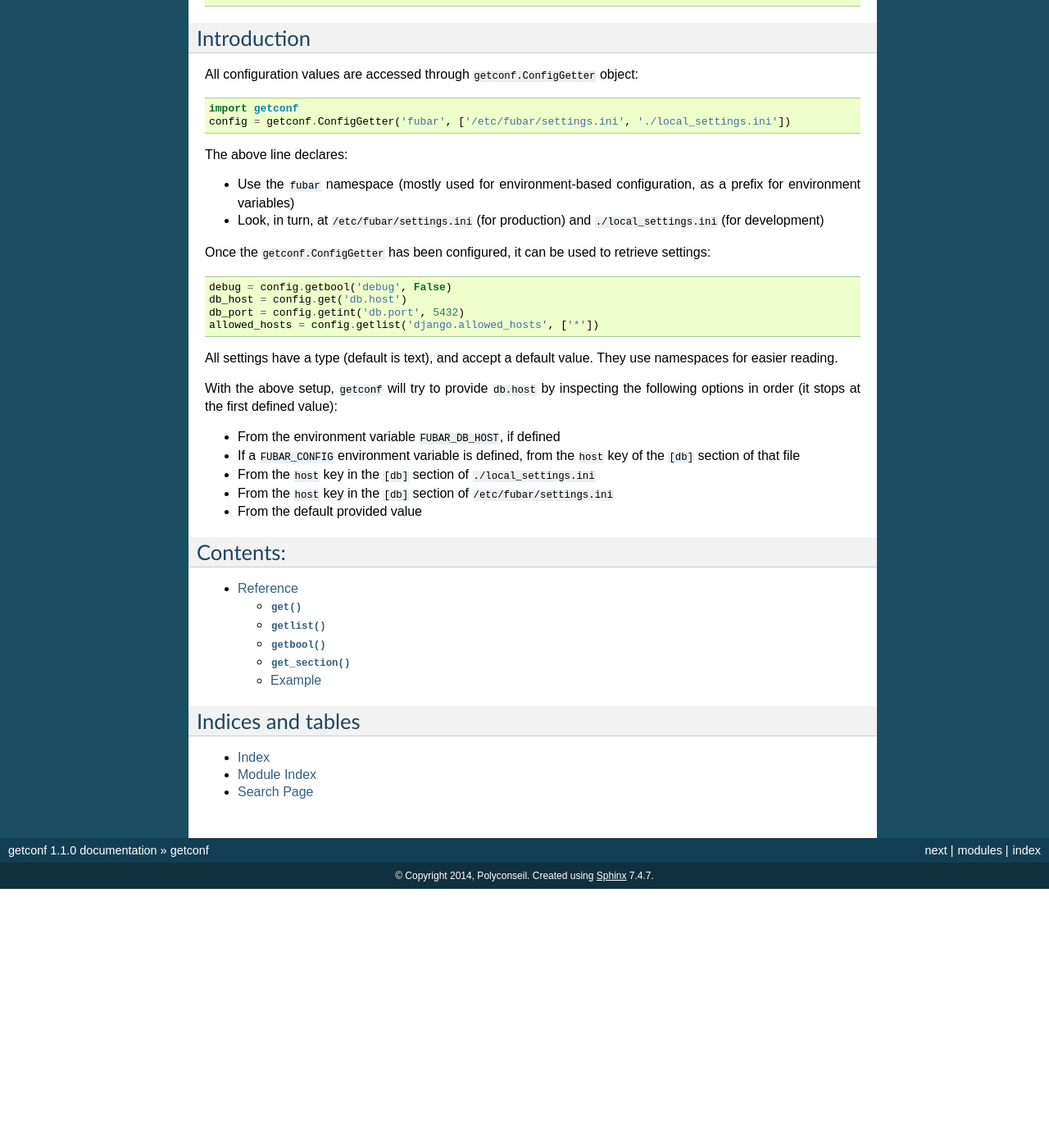
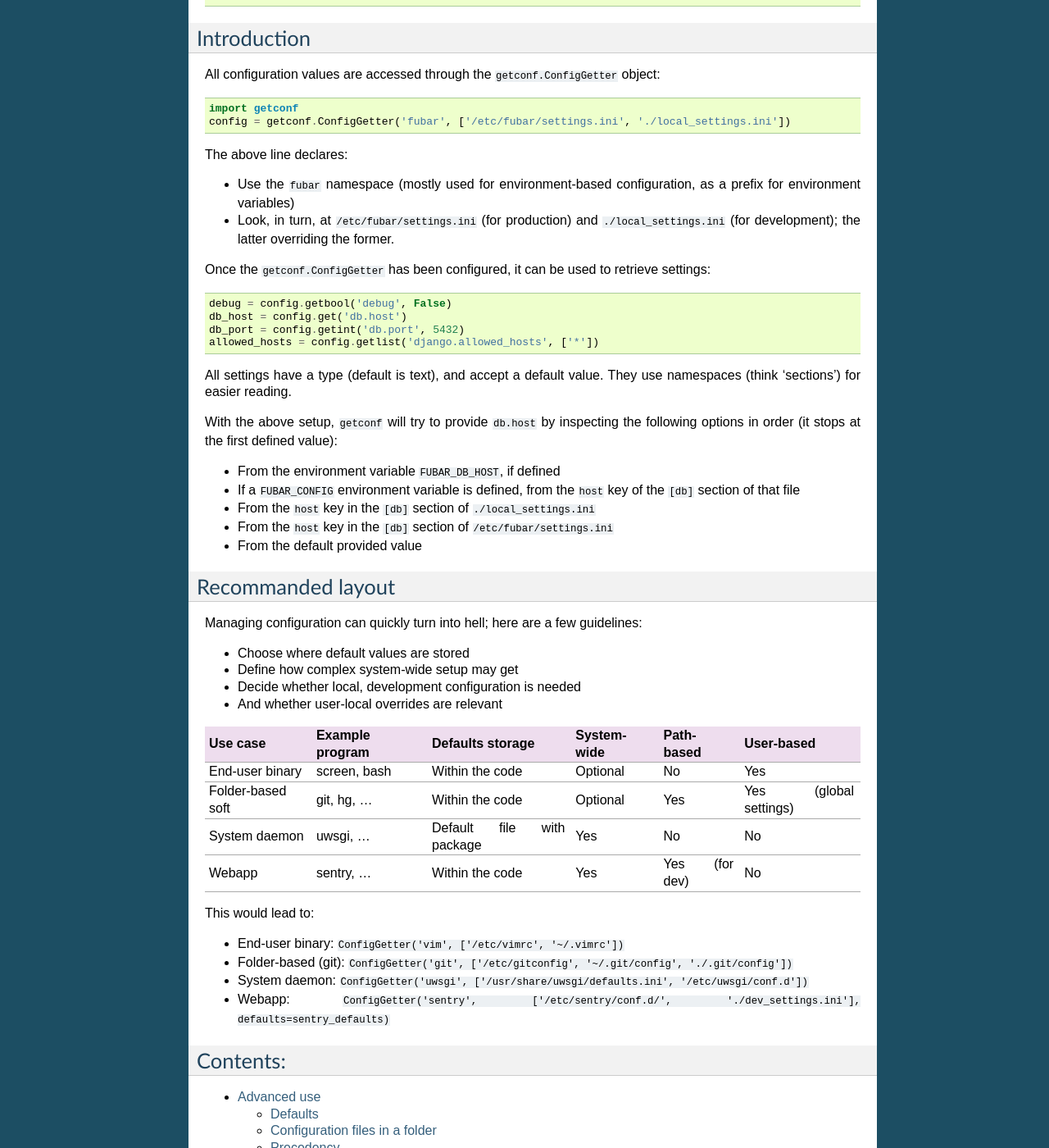
Before and after one commit to Polyconseil/getconf, a Sphinx documentation site: the page built from docs/index.rst, in a window 1280 px wide and 1400 px high, scrolled down 658 px. Shown: the whole window at 82% size. Built offline with Sphinx 7.4.7, drawn with Linux system fonts in a browser that asks for light colours; before the commit the page ends 1742 px from its top, so only the background shows below that; some of the changed text lies outside the part shown.

Commit message:
Improve docs

```diff
--- a/README.rst
+++ b/README.rst
@@ -39,7 +39,7 @@ Or from GitHub:
 Introduction
 ------------
 
-All configuration values are accessed through ``getconf.ConfigGetter`` object:
+All configuration values are accessed through the ``getconf.ConfigGetter`` object:
 
 .. code-block:: python
 
@@ -49,7 +49,7 @@ All configuration values are accessed through ``getconf.ConfigGetter`` object:
 The above line declares:
 
 * Use the ``fubar`` namespace (mostly used for environment-based configuration, as a prefix for environment variables)
-* Look, in turn, at ``/etc/fubar/settings.ini`` (for production) and ``./local_settings.ini`` (for development)
+* Look, in turn, at ``/etc/fubar/settings.ini`` (for production) and ``./local_settings.ini`` (for development); the latter overriding the former.
 
 
 Once the ``getconf.ConfigGetter`` has been configured, it can be used to retrieve settings:
@@ -62,7 +62,7 @@ Once the ``getconf.ConfigGetter`` has been configured, it can be used to retriev
     allowed_hosts = config.getlist('django.allowed_hosts', ['*'])
 
 All settings have a type (default is text), and accept a default value.
-They use namespaces for easier reading.
+They use namespaces (think 'sections') for easier reading.
 
 With the above setup, ``getconf`` will try to provide ``db.host`` by inspecting
 the following options in order (it stops at the first defined value):
@@ -73,4 +73,32 @@ the following options in order (it stops at the first defined value):
 - From the ``host`` key in the ``[db]`` section of ``/etc/fubar/settings.ini``
 - From the default provided value
 
+
+Recommanded layout
+------------------
+
+Managing configuration can quickly turn into hell; here are a few guidelines:
+
+* Choose where default values are stored
+* Define how complex system-wide setup may get
+* Decide whether local, development configuration is needed
+* And whether user-local overrides are relevant
+
+======================= =============== =============================== =================== =============== ========================
+Use case                Example program Defaults storage                System-wide         Path-based      User-based
+======================= =============== =============================== =================== =============== ========================
+End-user binary         screen, bash    Within the code                 Optional            No              Yes
+Folder-based soft       git, hg, ...    Within the code                 Optional            Yes             Yes (global settings)
+System daemon           uwsgi, ...      Default file with package       Yes                 No              No
+Webapp                  sentry, ...     Within the code                 Yes                 Yes (for dev)   No
+======================= =============== =============================== =================== =============== ========================
+
+This would lead to:
+
+- End-user binary:  ``ConfigGetter('vim', ['/etc/vimrc', '~/.vimrc'])``
+- Folder-based (git): ``ConfigGetter('git', ['/etc/gitconfig', '~/.git/config', './.git/config'])``
+- System daemon: ``ConfigGetter('uwsgi', ['/usr/share/uwsgi/defaults.ini', '/etc/uwsgi/conf.d'])``
+- Webapp: ``ConfigGetter('sentry', ['/etc/sentry/conf.d/', './dev_settings.ini'], defaults=sentry_defaults)``
+
+
 .. _PyPI: http://pypi.python.org/
--- a/docs/index.rst
+++ b/docs/index.rst
@@ -7,6 +7,7 @@ Contents:
 .. toctree::
    :maxdepth: 2
 
+   advanced
    reference
    changelog
 
```
Also changed, not shown: other parts of README.rst (+1 -1 lines), docs/advanced.rst (added, +164 -0 lines), docs/reference.rst (+10 -11 lines).
